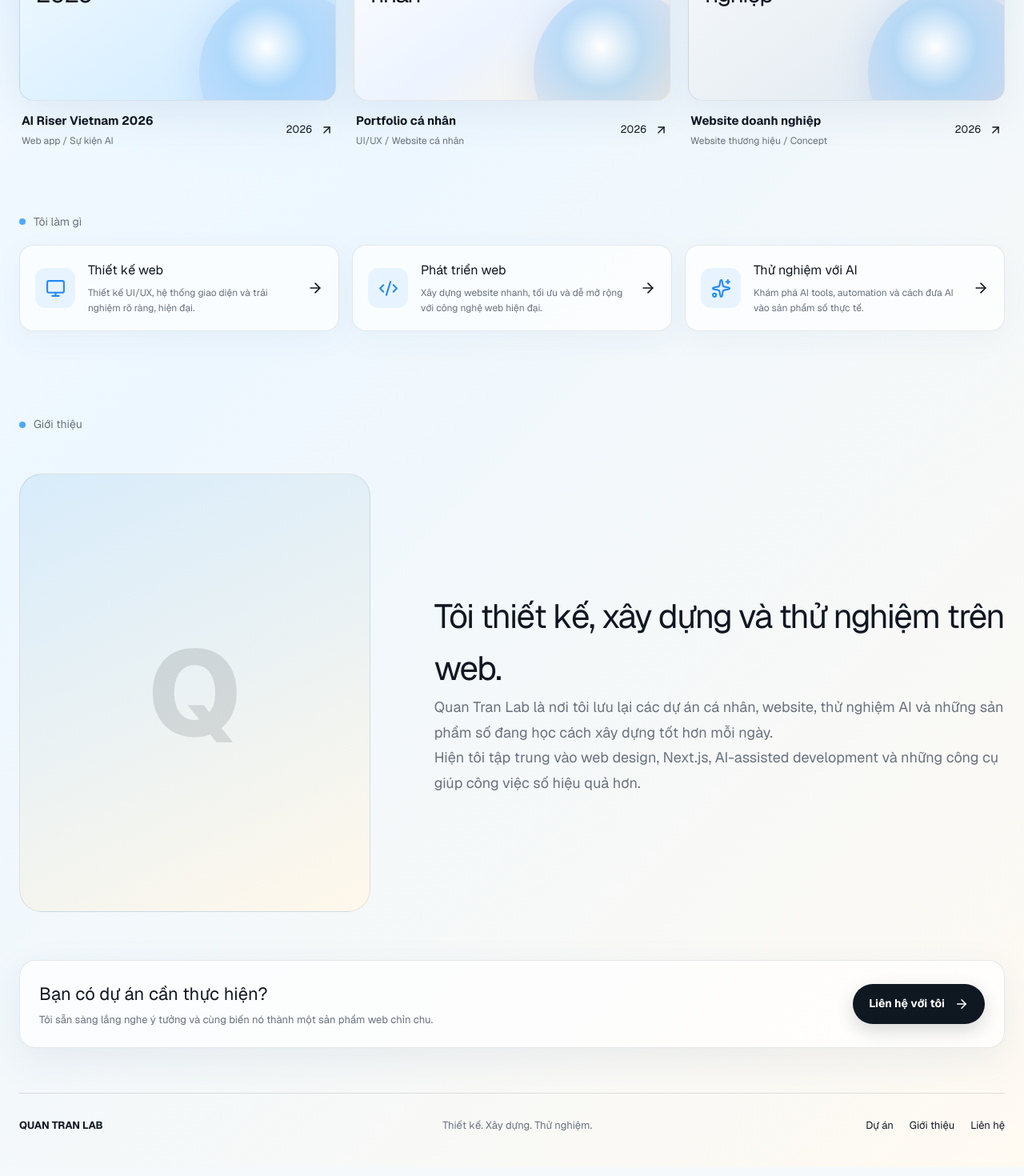
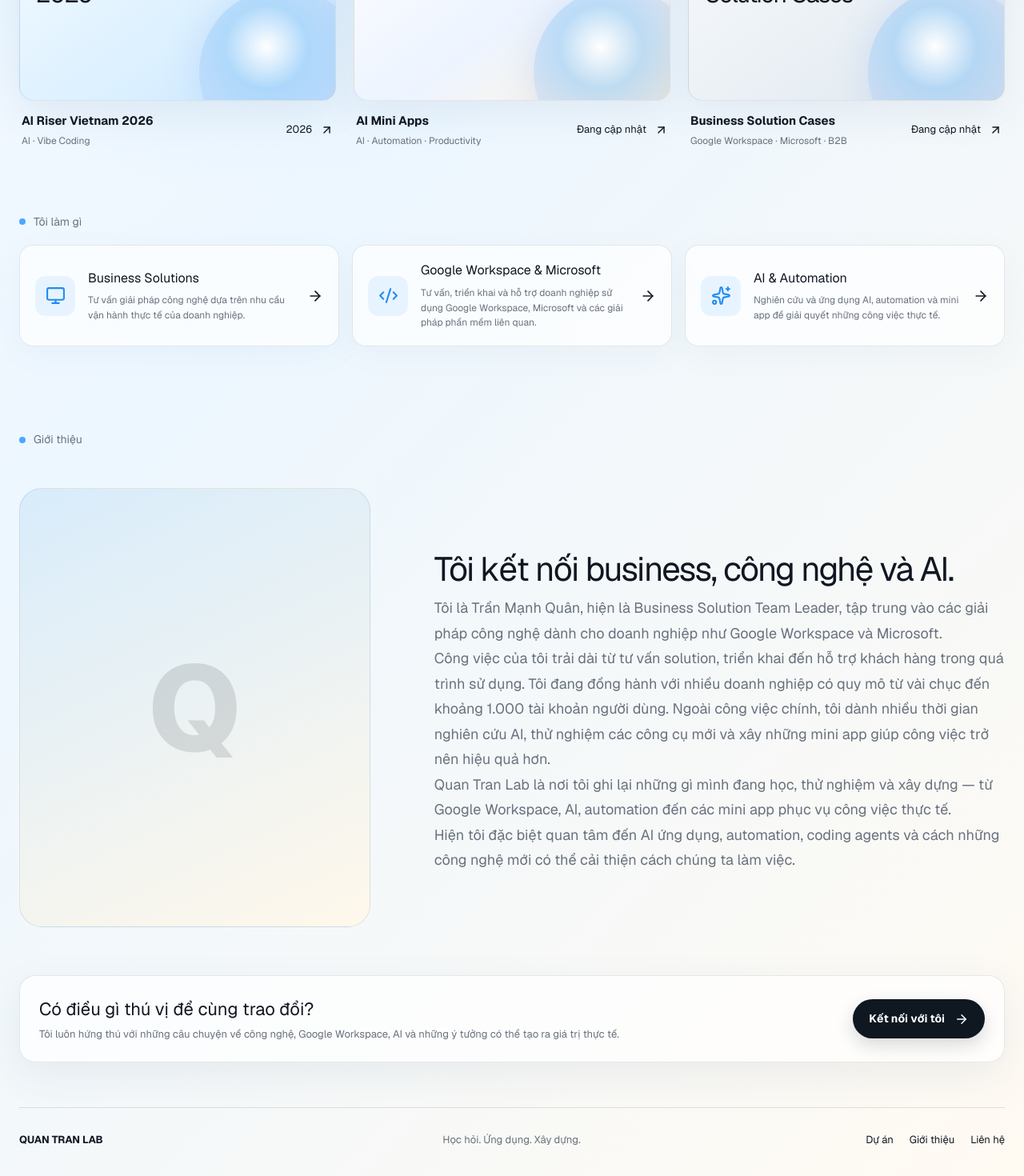
Before and after one commit to quantran159/quantranlab, a Next.js app: page / in a window 1280 px wide. Shown: the part 896-2366 px from the top of the page at 80% size. Built offline with nearby package versions, Linux system fonts and the light colour scheme.

Commit message:
Update portfolio positioning and content

```diff
--- a/src/components/Footer.tsx
+++ b/src/components/Footer.tsx
@@ -4,5 +4,5 @@ import { useLanguage } from "./LanguageProvider";
 
 export function Footer() {
   const { lang } = useLanguage();
-  return <footer className="footer shell"><strong>QUAN TRAN LAB</strong><p>{lang === "vi" ? "Thiết kế. Xây dựng. Thử nghiệm." : "Design. Build. Experiment."}</p><div><Link href="/#work">{lang === "vi" ? "Dự án" : "Work"}</Link><Link href="/#about">{lang === "vi" ? "Giới thiệu" : "About"}</Link><Link href="/#contact">{lang === "vi" ? "Liên hệ" : "Contact"}</Link></div></footer>;
+  return <footer className="footer shell"><strong>QUAN TRAN LAB</strong><p>{lang === "vi" ? "Học hỏi. Ứng dụng. Xây dựng." : "Learn. Apply. Build."}</p><div><Link href="/#work">{lang === "vi" ? "Dự án" : "Work"}</Link><Link href="/#about">{lang === "vi" ? "Giới thiệu" : "About"}</Link><Link href="/#contact">{lang === "vi" ? "Liên hệ" : "Contact"}</Link></div></footer>;
 }
--- a/src/components/Home.tsx
+++ b/src/components/Home.tsx
@@ -11,48 +11,52 @@ const copy = {
   vi: {
     eyebrow: "Portfolio cá nhân của Trần Mạnh Quân",
     name: "Quan Tran",
-    headline: "Thiết kế web & xây dựng sản phẩm số",
-    intro: "Tôi khám phá cách thiết kế, AI và công nghệ web kết hợp để tạo nên những trải nghiệm số rõ ràng, hữu ích và có cá tính.",
-    work: "Xem dự án của tôi",
+    headline: "Business Solutions · Google Workspace · AI",
+    intro: "Tôi tư vấn, triển khai và đồng hành cùng doanh nghiệp trong việc ứng dụng công nghệ — từ Google Workspace, Microsoft đến AI — để làm việc hiệu quả hơn.",
+    work: "Xem công việc của tôi",
     about: "Về tôi",
-    labels: ["Web Design", "Next.js", "AI Tools", "Vietnam"],
+    labels: ["Google Workspace", "Microsoft", "AI", "Business Solutions"],
     selected: "Dự án nổi bật",
     what: "Tôi làm gì",
     skills: [
-      ["Thiết kế web", "Thiết kế UI/UX, hệ thống giao diện và trải nghiệm rõ ràng, hiện đại."],
-      ["Phát triển web", "Xây dựng website nhanh, tối ưu và dễ mở rộng với công nghệ web hiện đại."],
-      ["Thử nghiệm với AI", "Khám phá AI tools, automation và cách đưa AI vào sản phẩm số thực tế."],
+      ["Business Solutions", "Tư vấn giải pháp công nghệ dựa trên nhu cầu vận hành thực tế của doanh nghiệp."],
+      ["Google Workspace & Microsoft", "Tư vấn, triển khai và hỗ trợ doanh nghiệp sử dụng Google Workspace, Microsoft và các giải pháp phần mềm liên quan."],
+      ["AI & Automation", "Nghiên cứu và ứng dụng AI, automation và mini app để giải quyết những công việc thực tế."],
     ],
-    cta: "Bạn có dự án cần thực hiện?",
-    ctaText: "Tôi sẵn sàng lắng nghe ý tưởng và cùng biến nó thành một sản phẩm web chỉn chu.",
-    contact: "Liên hệ với tôi",
+    cta: "Có điều gì thú vị để cùng trao đổi?",
+    ctaText: "Tôi luôn hứng thú với những câu chuyện về công nghệ, Google Workspace, AI và những ý tưởng có thể tạo ra giá trị thực tế.",
+    contact: "Kết nối với tôi",
     aboutKicker: "Giới thiệu",
-    aboutTitle: "Tôi thiết kế, xây dựng và thử nghiệm trên web.",
-    aboutText: "Quan Tran Lab là nơi tôi lưu lại các dự án cá nhân, website, thử nghiệm AI và những sản phẩm số đang học cách xây dựng tốt hơn mỗi ngày.",
-    aboutFocus: "Hiện tôi tập trung vào web design, Next.js, AI-assisted development và những công cụ giúp công việc số hiệu quả hơn.",
+    aboutTitle: "Tôi kết nối business, công nghệ và AI.",
+    aboutText: "Tôi là Trần Mạnh Quân, hiện là Business Solution Team Leader, tập trung vào các giải pháp công nghệ dành cho doanh nghiệp như Google Workspace và Microsoft.",
+    aboutRole: "Công việc của tôi trải dài từ tư vấn solution, triển khai đến hỗ trợ khách hàng trong quá trình sử dụng. Tôi đang đồng hành với nhiều doanh nghiệp có quy mô từ vài chục đến khoảng 1.000 tài khoản người dùng. Ngoài công việc chính, tôi dành nhiều thời gian nghiên cứu AI, thử nghiệm các công cụ mới và xây những mini app giúp công việc trở nên hiệu quả hơn.",
+    aboutLab: "Quan Tran Lab là nơi tôi ghi lại những gì mình đang học, thử nghiệm và xây dựng — từ Google Workspace, AI, automation đến các mini app phục vụ công việc thực tế.",
+    aboutFocus: "Hiện tôi đặc biệt quan tâm đến AI ứng dụng, automation, coding agents và cách những công nghệ mới có thể cải thiện cách chúng ta làm việc.",
   },
   en: {
     eyebrow: "Personal portfolio of Tran Manh Quan",
     name: "Quan Tran",
-    headline: "Web designer & digital product builder",
-    intro: "I explore how design, AI and web technology can come together to create clear, useful and distinctive digital experiences.",
+    headline: "Business Solutions · Google Workspace · AI",
+    intro: "I advise, implement and support businesses as they adopt technology — from Google Workspace and Microsoft to AI — so they can work more effectively.",
     work: "View my work",
     about: "About me",
-    labels: ["Web Design", "Next.js", "AI Tools", "Vietnam"],
+    labels: ["Google Workspace", "Microsoft", "AI", "Business Solutions"],
     selected: "Selected work",
     what: "What I do",
     skills: [
-      ["Web design", "UI/UX, interface systems and modern, clear user experiences."],
-      ["Web development", "Fast, optimized and extensible websites built with modern web technology."],
-      ["AI experiments", "Exploring AI tools, automation and practical AI-powered digital products."],
+      ["Business Solutions", "Technology solution consulting grounded in the real operating needs of businesses."],
+      ["Google Workspace & Microsoft", "Advising, implementing and supporting businesses with Google Workspace, Microsoft and related software solutions."],
+      ["AI & Automation", "Researching and applying AI, automation and mini apps to solve practical work problems."],
     ],
-    cta: "Have a project in mind?",
-    ctaText: "I am open to thoughtful collaborations and turning ideas into polished web products.",
-    contact: "Contact me",
+    cta: "Have something interesting to discuss?",
+    ctaText: "I am always interested in conversations about technology, Google Workspace, AI and ideas that can create practical value.",
+    contact: "Connect with me",
     aboutKicker: "About",
-    aboutTitle: "I design, build and experiment on the web.",
-    aboutText: "Quan Tran Lab is where I document personal projects, websites, AI experiments and digital products while learning to build better every day.",
-    aboutFocus: "My current focus is web design, Next.js, AI-assisted development and tools that make digital work more effective.",
+    aboutTitle: "I connect business, technology and AI.",
+    aboutText: "I am Tran Manh Quan, currently a Business Solution Team Leader focused on technology solutions for businesses, including Google Workspace and Microsoft.",
+    aboutRole: "My work spans solution consulting, implementation and customer support. I work alongside businesses ranging from dozens to around 1,000 user accounts. Alongside my main role, I spend time researching AI, testing new tools and building mini apps that make work more effective.",
+    aboutLab: "Quan Tran Lab is where I document what I am learning, testing and building — from Google Workspace, AI and automation to mini apps for practical work needs.",
+    aboutFocus: "I am especially interested in applied AI, automation, coding agents and how emerging technologies can improve the way we work.",
   },
 } as const;
 
@@ -120,7 +124,7 @@ export function Home() {
         <p className="section-kicker"><span />{t.aboutKicker}</p>
         <div className="about-grid">
           <div className="portrait-placeholder"><span>Q</span></div>
-          <div><h2>{t.aboutTitle}</h2><p>{t.aboutText}</p><p>{t.aboutFocus}</p></div>
+          <div><h2>{t.aboutTitle}</h2><p>{t.aboutText}</p><p>{t.aboutRole}</p><p>{t.aboutLab}</p><p>{t.aboutFocus}</p></div>
         </div>
       </section>
 
--- a/src/data/projects.ts
+++ b/src/data/projects.ts
@@ -18,45 +18,40 @@ export const projects: Project[] = [
     slug: "ai-riser-vietnam-2026",
     title: "AI Riser Vietnam 2026",
     titleEn: "AI Riser Vietnam 2026",
-    type: "Web app / Sự kiện AI",
-    typeEn: "Web app / AI event",
+    type: "AI · Vibe Coding",
+    typeEn: "AI · Vibe Coding",
     year: "2026",
     description:
-      "Dự án vibe coding tham gia sự kiện Google AI Riser Vietnam, tập trung vào trải nghiệm rõ ràng, hiện đại và dễ tiếp cận.",
-    descriptionEn:
-      "A vibe-coded project for Google AI Riser Vietnam, focused on a clear, modern and approachable experience.",
+      "Đang cập nhật",
+    descriptionEn: "Coming soon",
     accent: "blue",
     featured: true,
-    stack: ["Next.js", "AI", "Vibe Coding"],
+    stack: ["AI", "Vibe Coding"],
   },
   {
-    slug: "quan-tran-portfolio",
-    title: "Portfolio cá nhân",
-    titleEn: "Personal Portfolio",
-    type: "UI/UX / Website cá nhân",
-    typeEn: "UI/UX / Personal website",
-    year: "2026",
-    description:
-      "Portfolio của Trần Mạnh Quân — nơi tập hợp các dự án web, thử nghiệm AI và sản phẩm số.",
-    descriptionEn:
-      "Tran Manh Quan's portfolio — a home for web projects, AI experiments and digital products.",
+    slug: "ai-mini-apps",
+    title: "AI Mini Apps",
+    titleEn: "AI Mini Apps",
+    type: "AI · Automation · Productivity",
+    typeEn: "AI · Automation · Productivity",
+    year: "Đang cập nhật",
+    description: "Đang cập nhật",
+    descriptionEn: "Coming soon",
     accent: "pearl",
     featured: true,
-    stack: ["Next.js", "Sanity", "Vercel"],
+    stack: ["AI", "Automation", "Productivity"],
   },
   {
-    slug: "studio-website-concept",
-    title: "Website doanh nghiệp",
-    titleEn: "Studio Website Concept",
-    type: "Website thương hiệu / Concept",
-    typeEn: "Brand website / Concept",
-    year: "2026",
-    description:
-      "Một concept website doanh nghiệp tối giản, ưu tiên hiệu năng, cấu trúc nội dung và khả năng chuyển đổi.",
-    descriptionEn:
-      "A minimal business website concept prioritizing performance, content structure and conversion.",
+    slug: "business-solution-cases",
+    title: "Business Solution Cases",
+    titleEn: "Business Solution Cases",
+    type: "Google Workspace · Microsoft · B2B",
+    typeEn: "Google Workspace · Microsoft · B2B",
+    year: "Đang cập nhật",
+    description: "Đang cập nhật",
+    descriptionEn: "Coming soon",
     accent: "slate",
     featured: true,
-    stack: ["Web Design", "Next.js", "Responsive"],
+    stack: ["Google Workspace", "Microsoft", "B2B"],
   },
 ];
```
